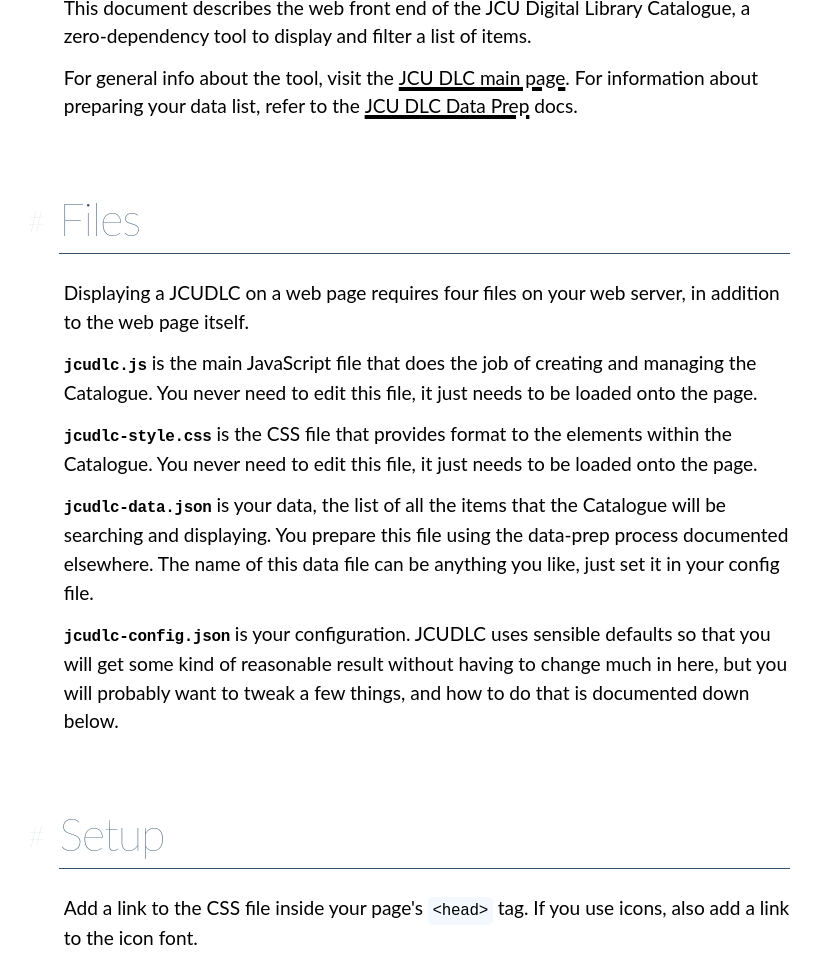
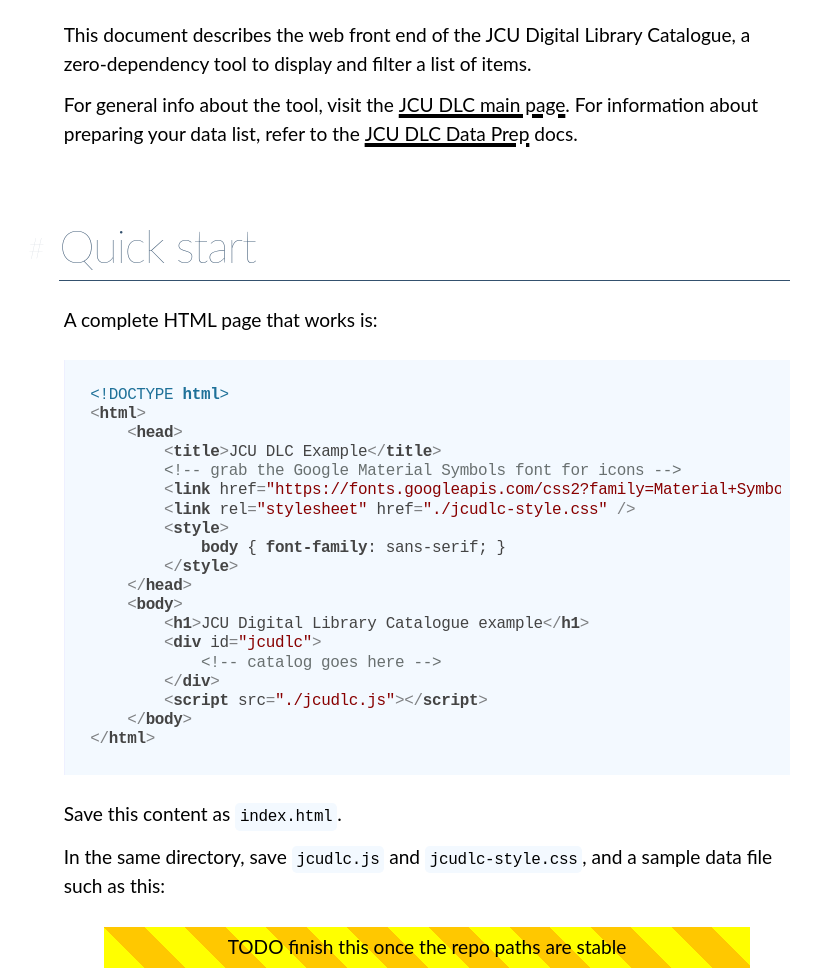
Before and after one commit to jcu-eresearch/jcudlc, a plain HTML site: page docs/web.html in a window 1280 px wide. Shown: the part 694-1666 px from the top of the page, without its empty margins (213-1034 px from the left). Drawn offline with nearby package versions, Linux system fonts and the light colour scheme.

Commit message:
adds licence, starts on Quick Start

```diff
--- a/docs/web.html
+++ b/docs/web.html
@@ -16,6 +16,33 @@
 <h2>Overview</h2>
 <p>This document describes the web front end of the JCU Digital Library Catalogue, a zero-dependency tool to display and filter a list of items.</p>
 <p>For general info about the tool, visit the <a href="index.html">JCU DLC main page</a>. For information about preparing your data list, refer to the <a href="dataprep.html">JCU DLC Data Prep</a> docs.</p>
+<h2>Quick start</h2>
+<p>A complete HTML page that works is:</p>
+<pre><code class="language-html">&lt;!DOCTYPE html&gt;
+&lt;html&gt;
+    &lt;head&gt;
+        &lt;title&gt;JCU DLC Example&lt;/title&gt;
+        &lt;!-- grab the Google Material Symbols font for icons --&gt;
+        &lt;link href=&quot;https://fonts.googleapis.com/css2?family=Material+Symbols+Outlined&quot; rel=&quot;stylesheet&quot; /&gt;
+        &lt;link rel=&quot;stylesheet&quot; href=&quot;./jcudlc-style.css&quot; /&gt;
+        &lt;style&gt;
+            body { font-family: sans-serif; }
+        &lt;/style&gt;
+    &lt;/head&gt;
+    &lt;body&gt;
+        &lt;h1&gt;JCU Digital Library Catalogue example&lt;/h1&gt;
+        &lt;div id=&quot;jcudlc&quot;&gt;
+            &lt;!-- catalog goes here --&gt;
+        &lt;/div&gt;
+        &lt;script src=&quot;./jcudlc.js&quot;&gt;&lt;/script&gt;
+    &lt;/body&gt;
+&lt;/html&gt;
+</code></pre>
+<p>Save this content as <code>index.html</code>. </p>
+<p>In the same directory, save <code>jcudlc.js</code> and <code>jcudlc-style.css</code>, and a sample data file such as this:</p>
+<blockquote>
+<p>TODO finish this once the repo paths are stable</p>
+</blockquote>
 <h2>Files</h2>
 <p>Displaying a JCUDLC on a web page requires four files on your web server, in addition to the web page itself.</p>
 <p><strong><code>jcudlc.js</code></strong> is the main JavaScript file that does the job of creating and managing the Catalogue. You never need to edit this file, it just needs to be loaded onto the page.</p>
@@ -43,7 +70,7 @@
     &lt;script src=&quot;./jcudlc.js&quot;&gt;&lt;/script&gt;
 &lt;/body&gt;
 </code></pre>
-<p>That&#39;s all the page setup. You also need to make sure your files are in place, and then you&#39;re all set!</p>
+<p>That&#39;s all the page setup. You also need to make sure your files are in place, and then you&#39;re all set.</p>
 <h2>Configuration</h2>
 <p>You use the configuration file to set up how you want the Catalogue to behave.</p>
 <h3>Summary tables</h3>
```
Also changed, not shown: LICENSE.txt (added), 2 other files.
